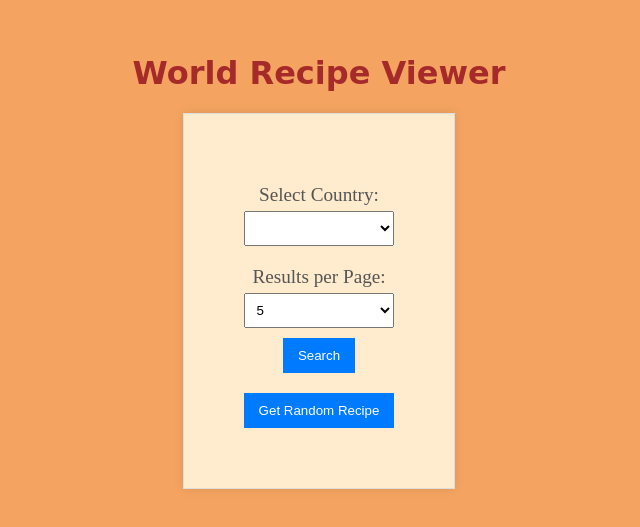
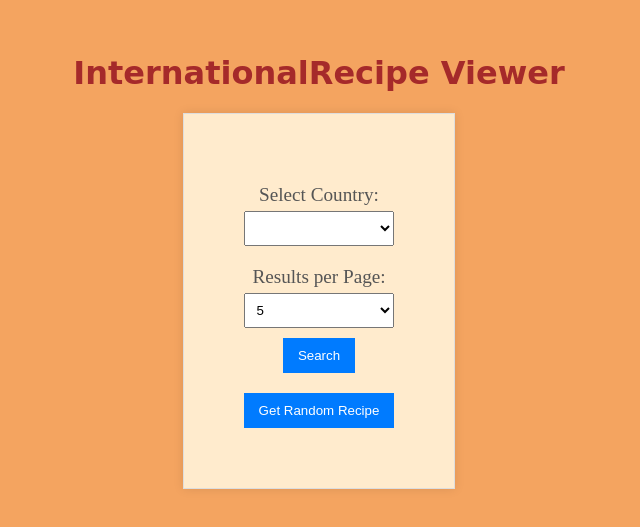
Before and after one commit to WorldRecipeViewer/world-recipe-project, a website: page world-recipe-viewer/index.html in a window 1280 px wide. Shown: the part 129-656 px from the top of the page, without its empty margins (321-961 px from the left). Drawn offline with Linux system fonts and the light colour scheme; files that its build step writes are made by us from their sources; no server answers.

Commit message:
title change

```diff
--- a/world-recipe-viewer/index.html
+++ b/world-recipe-viewer/index.html
@@ -3,7 +3,7 @@
 <head>
   <meta charset="UTF-8">
   <meta name="viewport" content="width=device-width, initial-scale=1.0">
-  <title>World Recipe Viewer</title>
+  <title>International Recipe Viewer</title>
   <style>
     body {
       display: flex;
@@ -111,7 +111,7 @@
   <script type="module" crossorigin src="/your-repo-name-here/assets/index-RkC2kJwo.js"></script>
 </head>
 <body>
-  <h1>World Recipe Viewer</h1>
+  <h1>InternationalRecipe Viewer</h1>
 
   <div id="recipe-form-container">
     <form id="recipeForm">
```
